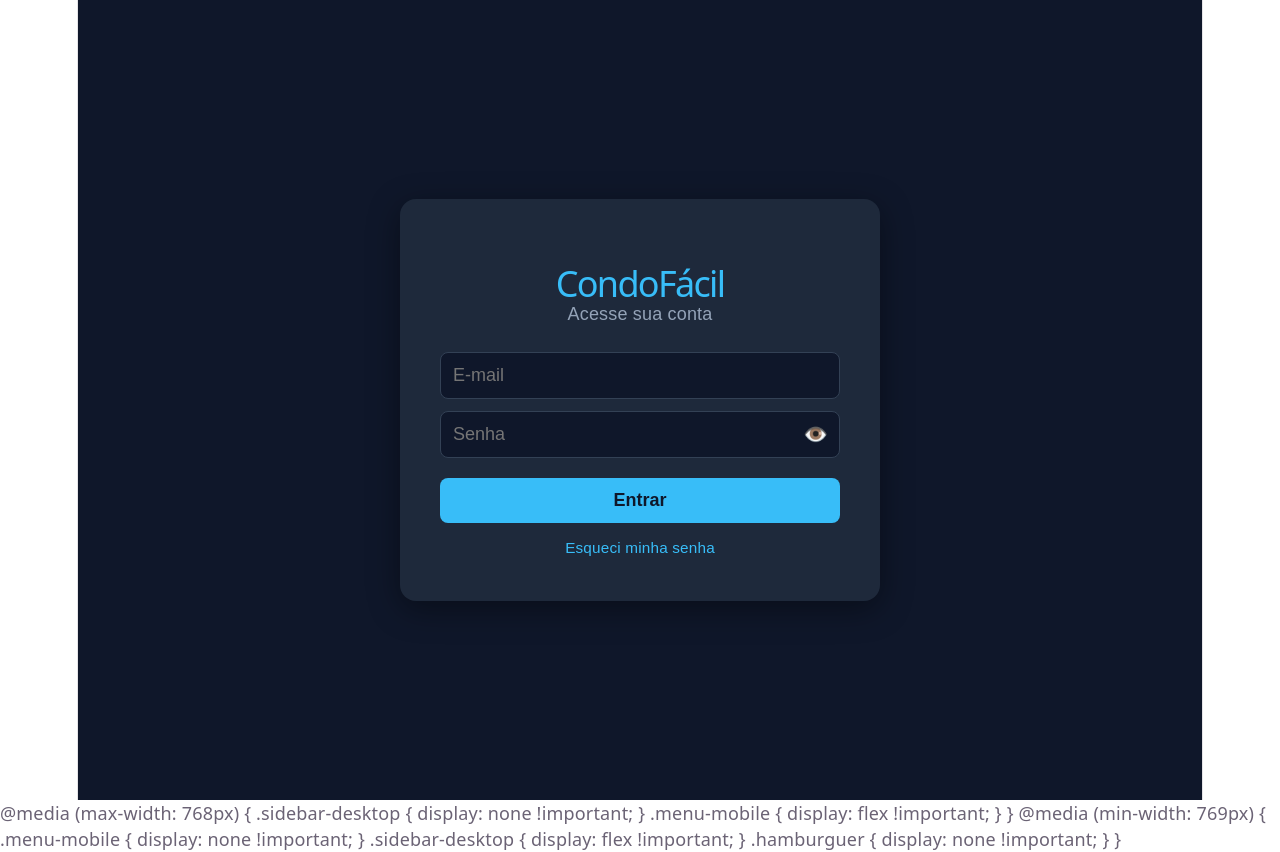
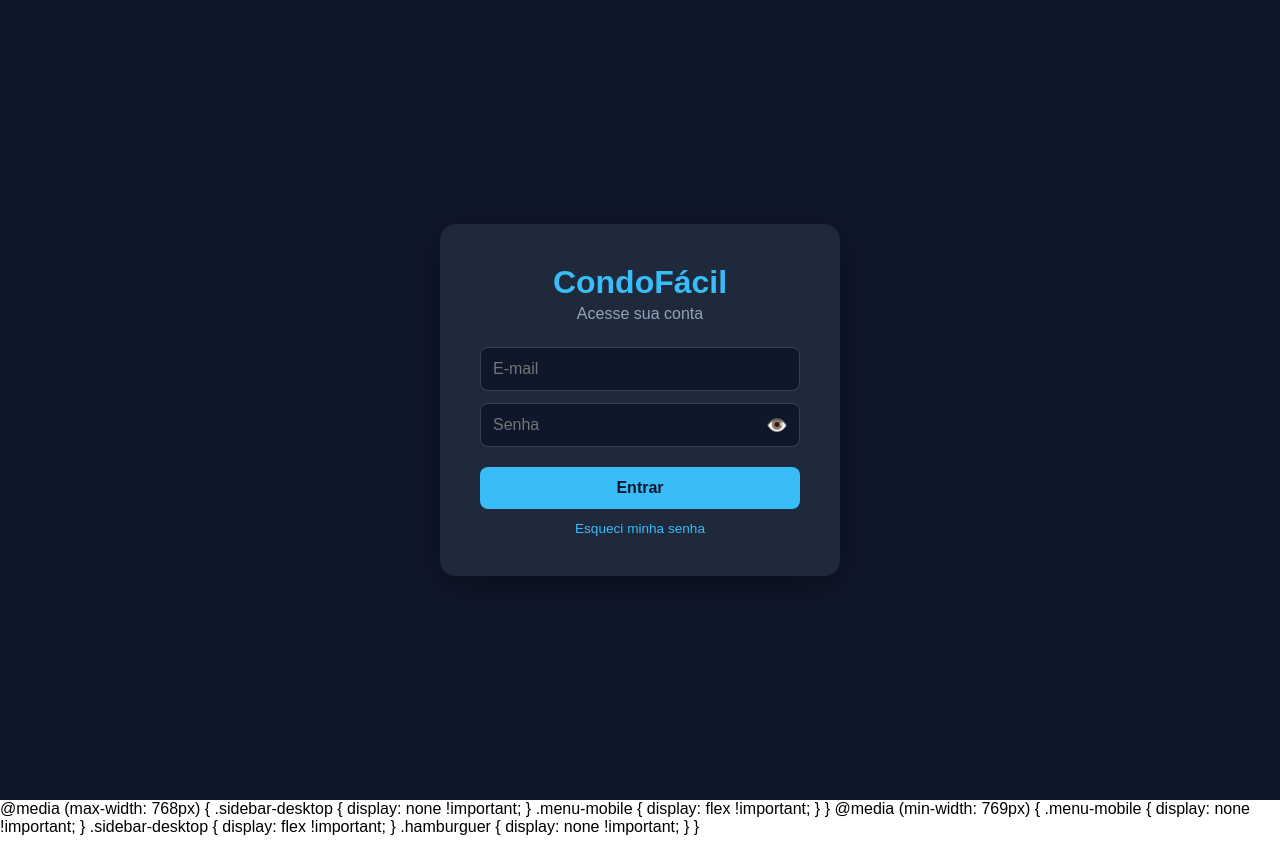
Before and after one commit to matsumarcoc6-max/condofacil, a React (Vite) app: page / in a window 1280 px wide. Built offline with nearby package versions, Linux system fonts and the light colour scheme.

Commit message:
fix index.css limpo

```diff
--- a/src/index.css
+++ b/src/index.css
@@ -1,131 +1,15 @@
-:root {
-  --text: #6b6375;
-  --text-h: #08060d;
-  --bg: #fff;
-  --border: #e5e4e7;
-  --code-bg: #f4f3ec;
-  --accent: #aa3bff;
-  --accent-bg: rgba(170, 59, 255, 0.1);
-  --accent-border: rgba(170, 59, 255, 0.5);
-  --social-bg: rgba(244, 243, 236, 0.5);
-  --shadow:
-    rgba(0, 0, 0, 0.1) 0 10px 15px -3px, rgba(0, 0, 0, 0.05) 0 4px 6px -2px;
-
-  --sans: system-ui, 'Segoe UI', Roboto, sans-serif;
-  --heading: system-ui, 'Segoe UI', Roboto, sans-serif;
-  --mono: ui-monospace, Consolas, monospace;
-
-  font: 18px/145% var(--sans);
-  letter-spacing: 0.18px;
-  color-scheme: light dark;
-  color: var(--text);
-  background: var(--bg);
-  font-synthesis: none;
-  text-rendering: optimizeLegibility;
-  -webkit-font-smoothing: antialiased;
-  -moz-osx-font-smoothing: grayscale;
-
-  @media (max-width: 1024px) {
-    font-size: 16px;
-  }
-}
-
-@media (prefers-color-scheme: dark) {
-  :root {
-    --text: #9ca3af;
-    --text-h: #f3f4f6;
-    --bg: #16171d;
-    --border: #2e303a;
-    --code-bg: #1f2028;
-    --accent: #c084fc;
-    --accent-bg: rgba(192, 132, 252, 0.15);
-    --accent-border: rgba(192, 132, 252, 0.5);
-    --social-bg: rgba(47, 48, 58, 0.5);
-    --shadow:
-      rgba(0, 0, 0, 0.4) 0 10px 15px -3px, rgba(0, 0, 0, 0.25) 0 4px 6px -2px;
-  }
-
-  #social .button-icon {
-    filter: invert(1) brightness(2);
-  }
+* {
+  box-sizing: border-box;
+  margin: 0;
+  padding: 0;
 }
 
 body {
   margin: 0;
+  font-family: sans-serif;
 }
 
 #root {
-  width: 1126px;
-  max-width: 100%;
-  margin: 0 auto;
-  text-align: center;
-  border-inline: 1px solid var(--border);
-  min-height: 100svh;
-  display: flex;
-  flex-direction: column;
-  box-sizing: border-box;
+  width: 100%;
+  min-height: 100vh;
 }
-
-h1,
-h2 {
-  font-family: var(--heading);
-  font-weight: 500;
-  color: var(--text-h);
-}
-
-h1 {
-  font-size: 56px;
-  letter-spacing: -1.68px;
-  margin: 32px 0;
-  @media (max-width: 1024px) {
-    font-size: 36px;
-    margin: 20px 0;
-  }
-}
-h2 {
-  font-size: 24px;
-  line-height: 118%;
-  letter-spacing: -0.24px;
-  margin: 0 0 8px;
-  @media (max-width: 1024px) {
-    font-size: 20px;
-  }
-}
-p {
-  margin: 0;
-}
-
-code,
-.counter {
-  font-family: var(--mono);
-  display: inline-flex;
-  border-radius: 4px;
-  color: var(--text-h);
-}
-
-code {
-  font-size: 15px;
-  line-height: 135%;
-  padding: 4px 8px;
-  background: var(--code-bg);
-}
-/* Menu mobile responsivo */
-@media (max-width: 768px) {
-  /* Mostra o botão hamburger */
-  button[aria-label="Menu"] {
-    display: flex !important;
-    align-items: center;
-    justify-content: center;
-  }
-
-  /* Menu lateral ocupa 75% da tela */
-  [style*="sidebar"] {
-    width: 75vw !important;
-    max-width: 280px !important;
-  }
-
-  /* Remove margem do conteúdo principal */
-  [style*="marginLeft: 280px"] {
-    margin-left: 0 !important;
-  }
-}
```
